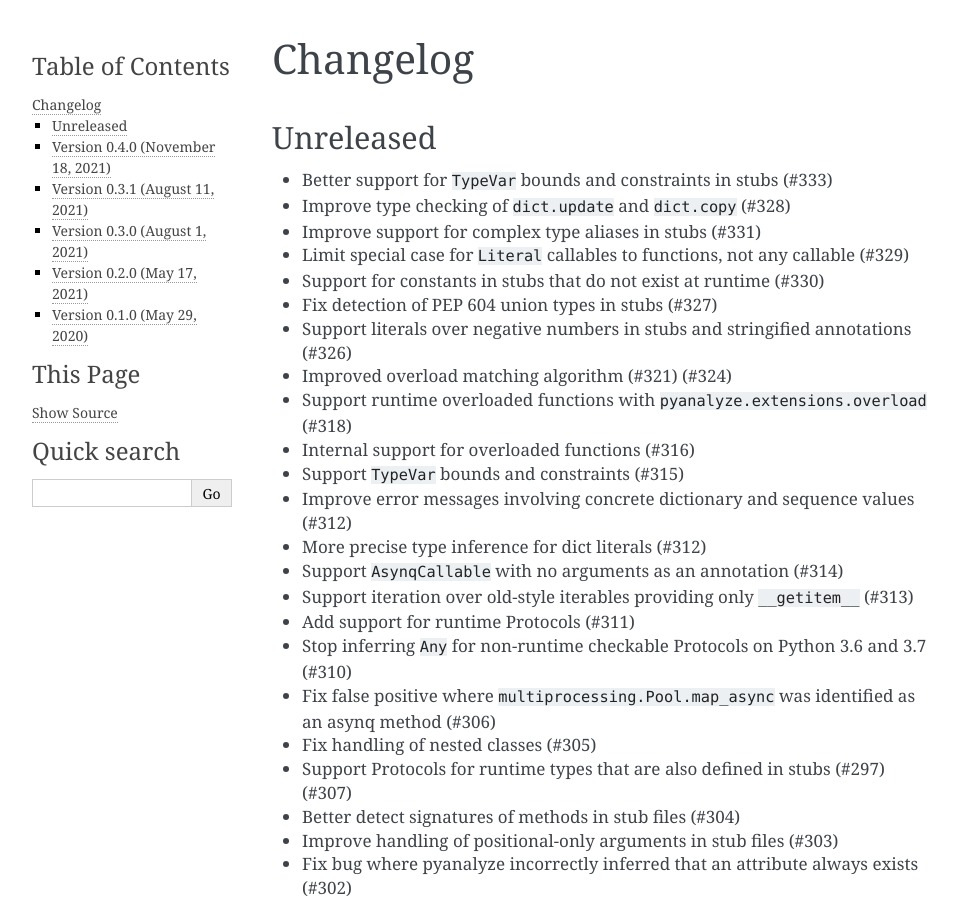
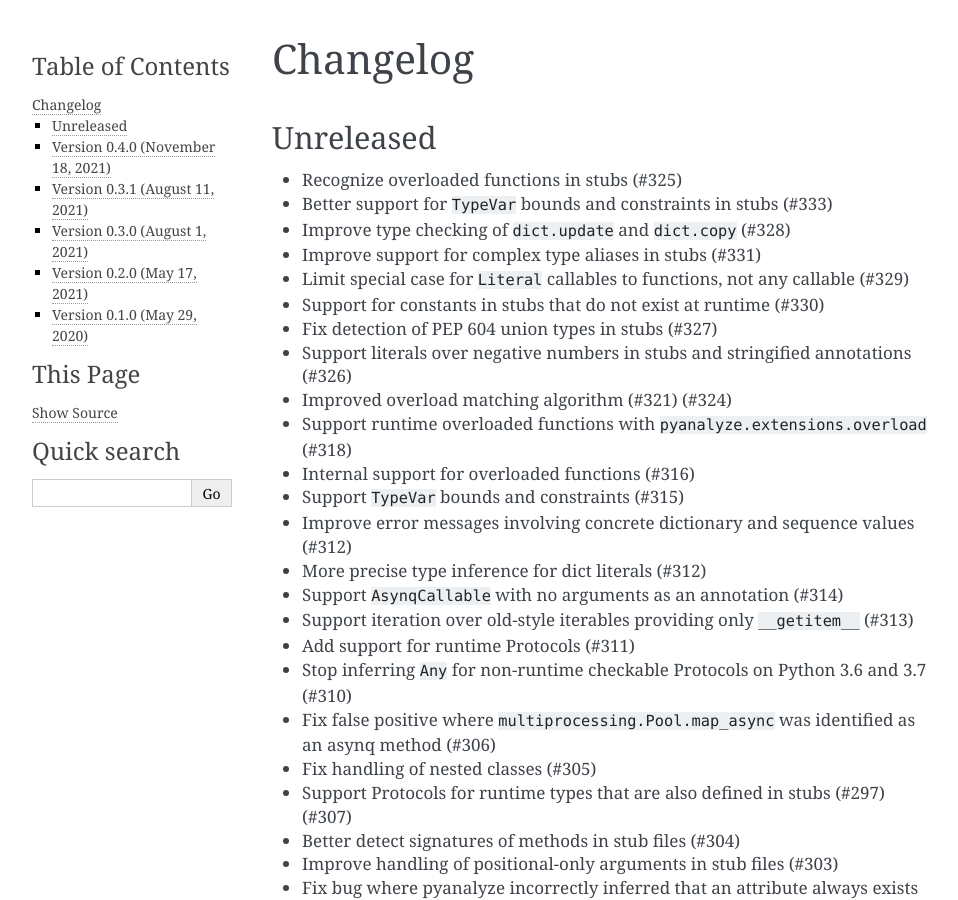
Before and after one commit to quora/pyanalyze, a Sphinx documentation site: the page built from docs/changelog.md, in a window 1280 px wide and 900 px high. Shown: the whole window, without its empty margins (148-1106 px from the left). Built offline with Sphinx 7.4.7, drawn with Linux system fonts in a browser that asks for light colours.

Commit message:
changelog

```diff
--- a/docs/changelog.md
+++ b/docs/changelog.md
@@ -2,6 +2,7 @@
 
 ## Unreleased
 
+- Recognize overloaded functions in stubs (#325)
 - Better support for `TypeVar` bounds and constraints in stubs (#333)
 - Improve type checking of `dict.update` and `dict.copy` (#328)
 - Improve support for complex type aliases in stubs
```
